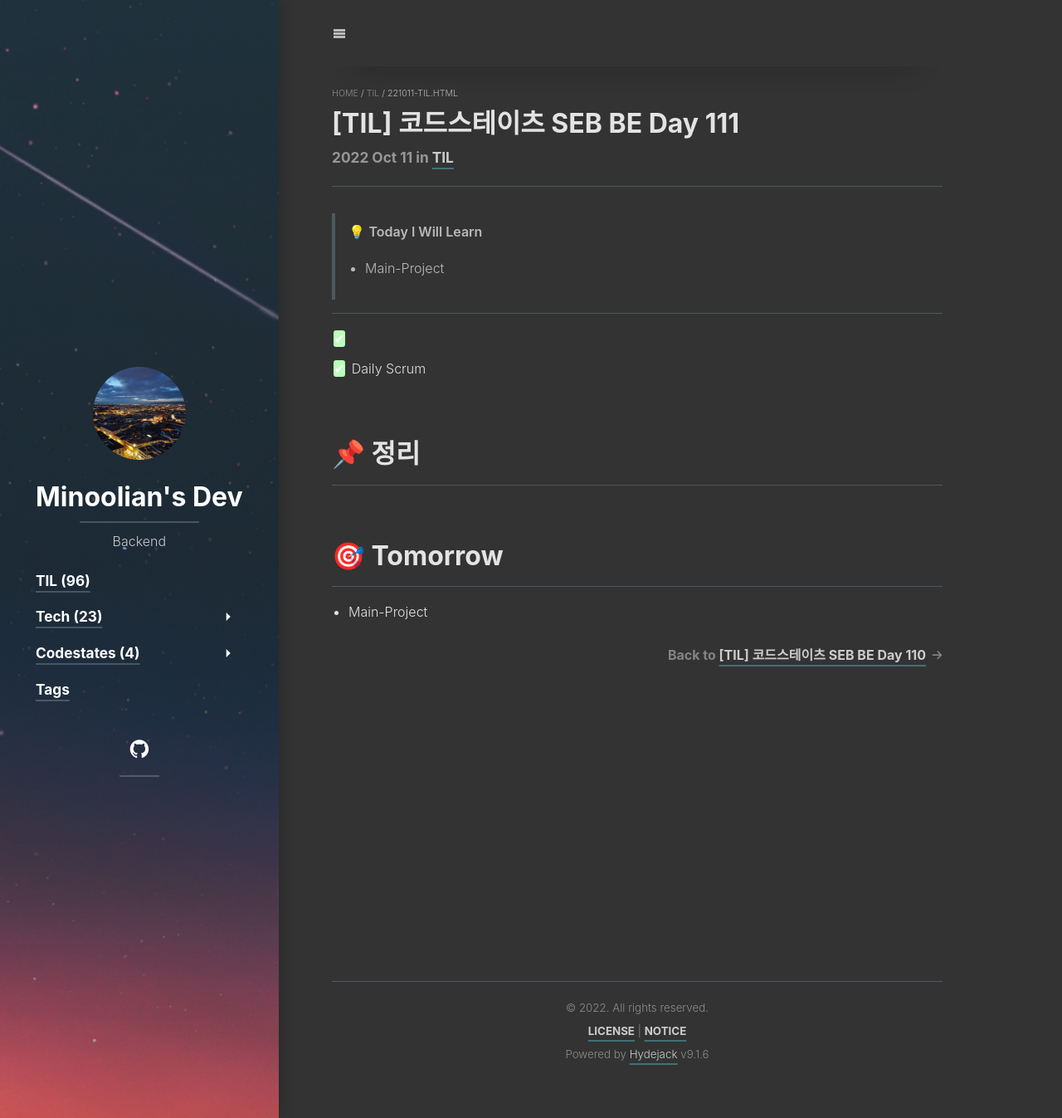
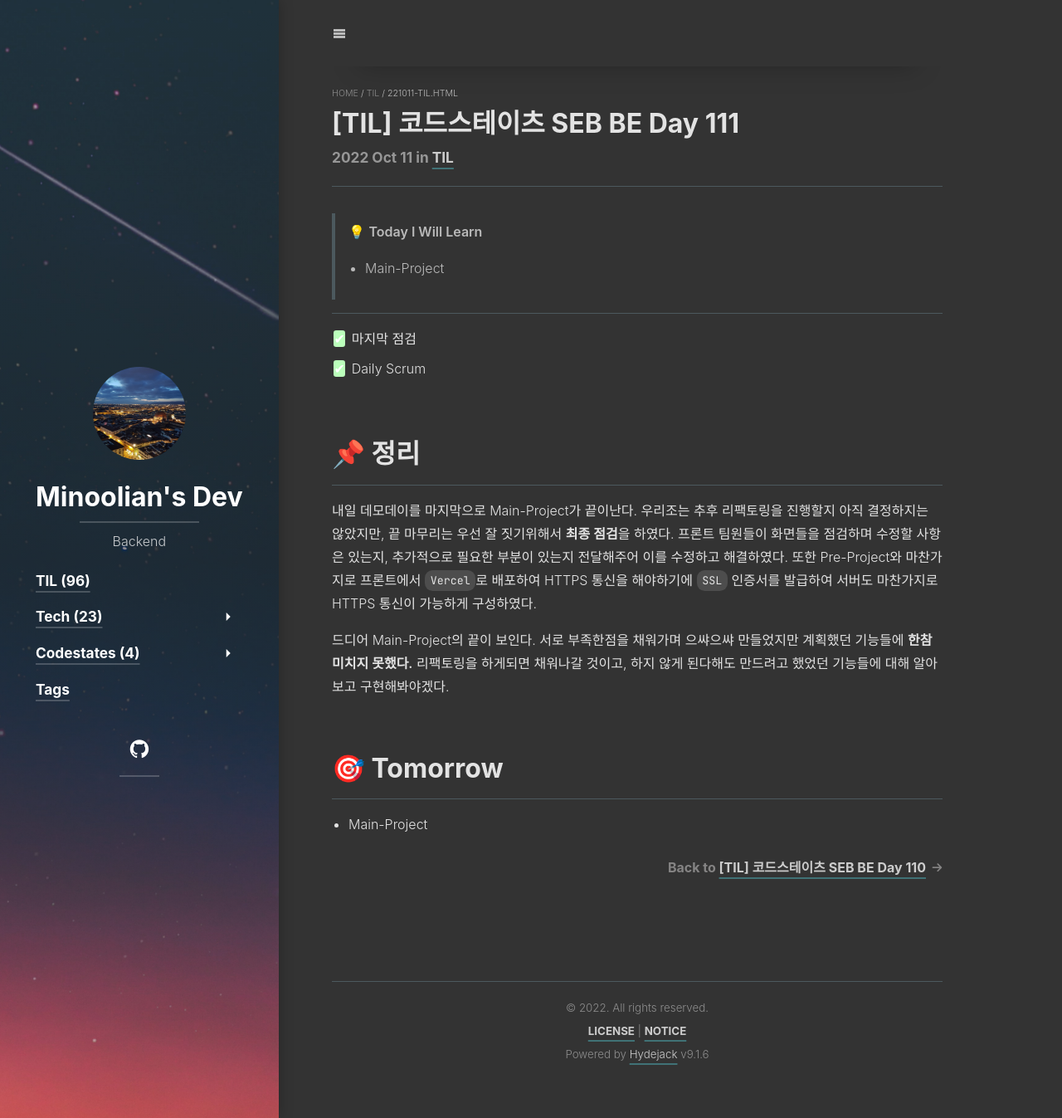
Before and after one commit to Minoolian/Minoolian.github.io, a Jekyll site: the page built from _posts/til/2022-10-11-221011-til.md, in a window 1280 px wide and 1347 px high. Shown: the whole window at 83% size. Built offline with Jekyll 4.4.1, drawn with Linux system fonts in a browser that asks for light colours; cached includes are drawn as plain includes; nearby versions of some CDN libraries; some web fonts are replaced; library files that are not in the unit come from our copies; comment, search, counter and statistics services are not loaded.

Commit message:
docs: 22.10.11 TIL

```diff
--- a/_posts/til/2022-10-11-221011-til.md
+++ b/_posts/til/2022-10-11-221011-til.md
@@ -12,13 +12,15 @@ category: til
 # ✏️ Check Box
 ***
 
-* [x] <label></label>
+* [x] <label>마지막 점검</label>
 * [x] <label>Daily Scrum</label>
 
 # 📌 정리
 ***
 
+내일 데모데이를 마지막으로 Main-Project가 끝이난다. 우리조는 추후 리팩토링을 진행할지 아직 결정하지는 않았지만, 끝 마무리는 우선 잘 짓기위해서 **최종 점검**을 하였다. 프론트 팀원들이 화면들을 점검하며 수정할 사항은 있는지, 추가적으로 필요한 부분이 있는지 전달해주어 이를 수정하고 해결하였다. 또한 Pre-Project와 마찬가지로 프론트에서 `Vercel`로 배포하여 HTTPS 통신을 해야하기에 `SSL` 인증서를 발급하여 서버도 마찬가지로 HTTPS 통신이 가능하게 구성하였다.
 
+드디어 Main-Project의 끝이 보인다. 서로 부족한점을 채워가며 으쌰으쌰 만들었지만 계획했던 기능들에 **한참 미치지 못했다.** 리팩토링을 하게되면 채워나갈 것이고, 하지 않게 된다해도 만드려고 했었던 기능들에 대해 알아보고 구현해봐야겠다.
 
 # 🎯 Tomorrow
 ***
```
